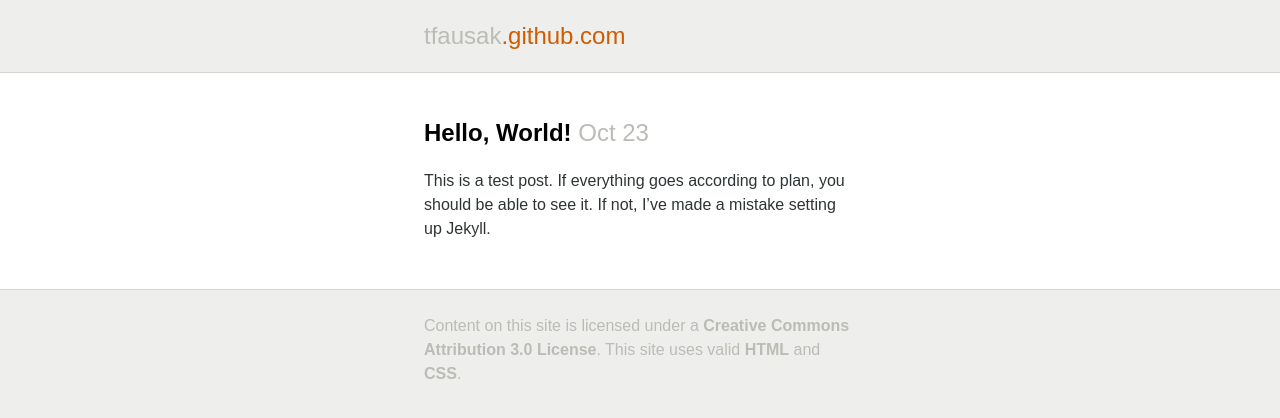
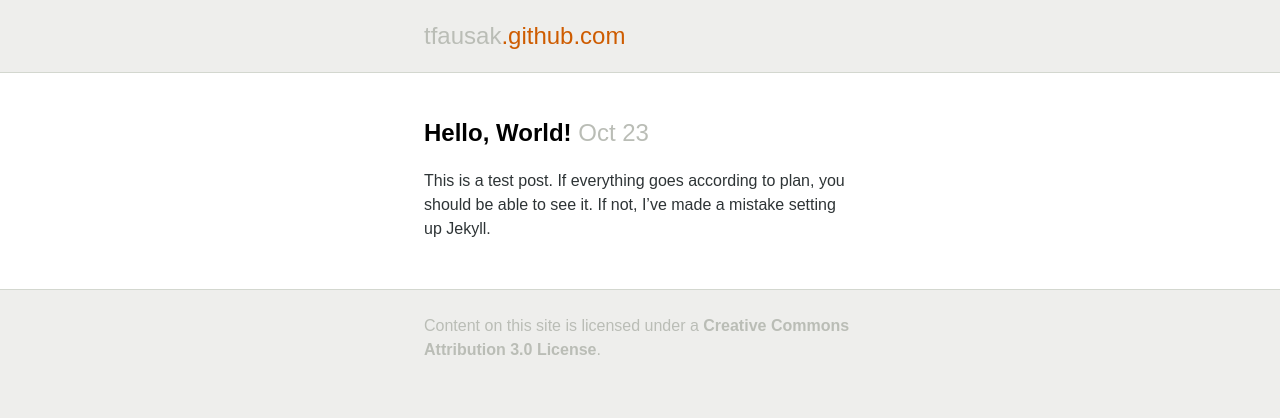
Before and after one commit to tfausak/tfausak.github.io, a Jekyll site: the page built from _posts/2011-10-23-hello-world.md, in a window 1280 px wide. Shown: the top 418 px of the page. Built offline with Jekyll 4.4.1, drawn with Linux system fonts in a browser that asks for light colours.

Commit message:
Remove validation links from footer.

```diff
--- a/_layouts/base.html
+++ b/_layouts/base.html
@@ -28,7 +28,7 @@
 
         <footer id="footer">
             <div class="wrapper">
-                <p>Content on this site is licensed under a <a href="http://creativecommons.org/licenses/by/3.0/">Creative Commons Attribution 3.0 License</a>. This site uses valid <a href="http://validator.w3.org/check?uri=referer">HTML</a> and <a href="http://jigsaw.w3.org/css-validator/check/referer">CSS</a>.</p>
+                <p>Content on this site is licensed under a <a href="http://creativecommons.org/licenses/by/3.0/">Creative Commons Attribution 3.0 License</a>.</p>
             </div>
         </footer>
     </body>
```
